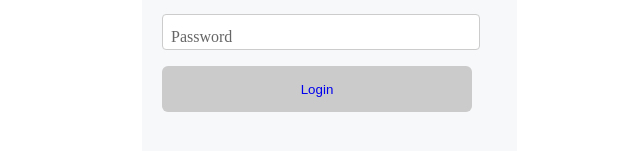
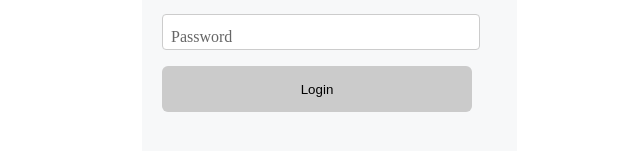
Before and after one commit to raj87gupta/educase, a React (Create React App) app: page /signin in a window 1280 px wide. Shown: the part 261-412 px from the top of the page, without its empty margins (370-1010 px from the left). Built offline with nearby package versions, Linux system fonts and the light colour scheme.

Commit message:
Signin.jsx

```diff
--- a/src/Compn/Signin.jsx
+++ b/src/Compn/Signin.jsx
@@ -1,7 +1,7 @@
 import React from "react";
 import { useState } from "react";
 import "../Style/si.css";
-import {HashLink} from 'react-router-hash-link'
+import { HashLink } from "react-router-hash-link";
 const Login = () => {
   const [isFocused, setIsFocused] = useState(false);
   const [hasValue, setHasValue] = useState(false);
@@ -25,8 +25,7 @@ const Login = () => {
           Lorem ipsum dolor sit amet, consectetur adipiscing elit,
         </p>
       </div>
-      <form action="/account" method="submit">
-
+      <form action="/account" >
         <div
           className={`custom-input ${isFocused ? "focus" : ""} ${
             hasValue ? "has-value" : ""
@@ -59,7 +58,7 @@ const Login = () => {
         </div>
         <div>
           <button type="submit" className="button9">
-        <HashLink to={"/account"}>Login</HashLink>
+            Login
           </button>
         </div>
       </form>
```
Lines whose indentation alone changed are shown as unchanged.
